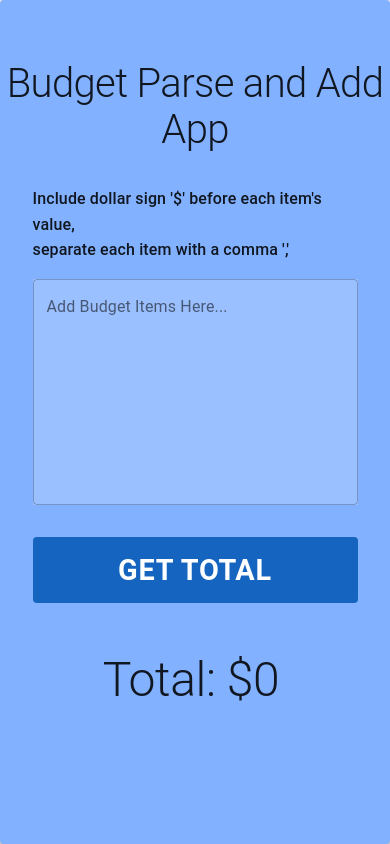
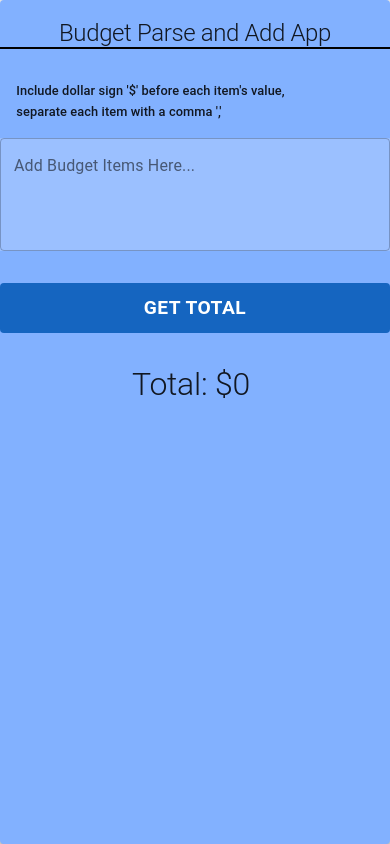
Before and after one commit to Spencer-Sch/budget-parse-and-add-app, a React (Create React App) app: page / in a window 390 px wide. Built offline with nearby package versions, Linux system fonts and the light colour scheme.

Commit message:
worked further to make the app mobile friendly

```diff
--- a/src/App.js
+++ b/src/App.js
@@ -20,11 +20,11 @@ const useStyles = makeStyles((theme) => ({
       width: '90vw',
     },
     '@media (max-width: 899px)': {
-      marginTop: '5vh',
-      height: '80vh',
+      marginTop: '8vh',
+      height: '75vh',
       width: '90vw',
     },
-    '@media (max-width: 600px)': {
+    '@media (max-width: 599px)': {
       margin: '0',
       height: '100vh',
       width: '100vw',
@@ -38,6 +38,7 @@ const useStyles = makeStyles((theme) => ({
   h1: {
     fontSize: '4rem',
     margin: '2rem 0 2rem 0',
+    borderBottom: 'solid black 2px',
     '@media (max-width: 1280px)': {
       fontSize: '3rem',
     },
@@ -48,10 +49,17 @@ const useStyles = makeStyles((theme) => ({
     '@media (max-width: 745px)': {
       fontSize: '2.5rem',
     },
+    '@media (max-width: 599px)': {
+      margin: '1.2rem 0 2rem 0',
+      fontSize: '1.5rem',
+    },
   },
   typographyInstructions: {
     '@media (max-width: 1280px)': {
       fontSize: '1rem',
+    },
+    '@media (max-width: 599px)': {
+      fontSize: '0.8rem',
     },
   },
   TextField: {
@@ -76,17 +84,24 @@ const useStyles = makeStyles((theme) => ({
       width: '18rem',
       fontSize: '1.8rem',
     },
-    '@media (max-width: 600px)': {
+    '@media (max-width: 599px)': {
       width: '100%',
+      fontSize: '1.2rem',
     },
   },
   buttonGrid: {
     margin: '2rem 0 3rem 0',
+    '@media (max-width: 599px)': {
+      margin: '2rem 0 2rem 0',
+    },
   },
   typographyTotal: {
     marginRight: '0.5rem',
     '@media (max-width: 1280px)': {
       fontSize: '3rem',
+    },
+    '@media (max-width: 599px)': {
+      fontSize: '2rem',
     },
   },
   typographyError: {
@@ -94,6 +109,9 @@ const useStyles = makeStyles((theme) => ({
     marginRight: '0.5rem',
     '@media (max-width: 1280px)': {
       fontSize: '1.5rem',
+    },
+    '@media (max-width: 599px)': {
+      fontSize: '1rem',
     },
   },
 }));
@@ -148,12 +166,12 @@ function App() {
     <Container maxWidth="lg" className={classes.container}>
       <Card elevation={10} className={classes.card}>
         <Grid container justifyContent="center" xs={12}>
-          <Grid item xs={12} justifyContent="center">
+          <Grid item xs={12} sm={10} md={8} justifyContent="center">
             <Typography variant="h1" align="center" className={classes.h1}>
               Budget Parse and Add App
             </Typography>
           </Grid>
-          <Grid container item xs={10} md={8}>
+          <Grid container item xs={11} sm={10} md={8}>
             <Typography variant="h6" className={classes.typographyInstructions}>
               Include dollar sign '$' before each item's value,&nbsp;
             </Typography>
@@ -161,7 +179,7 @@ function App() {
               separate each item with a comma ','
             </Typography>
           </Grid>
-          <Grid container item justifyContent="center" xs={10} md={8}>
+          <Grid container item justifyContent="center" xs={12} sm={10} md={8}>
             <TextField
               value={budgetString}
               onChange={(e) => setBudgetString(e.target.value)}
@@ -171,10 +189,14 @@ function App() {
               placeholder="Ex: coffee $5, gas $20, dinner $15"
               multiline
               fullWidth
-              minRows={10}
+              minRows={4}
+              maxRows={10}
               className={classes.TextField}
               inputProps={{
-                style: { overflow: 'auto', maxHeight: '11.8rem' },
+                style: {
+                  overflow: 'auto',
+                  maxHeight: '11.8rem',
+                },
               }}
             />
           </Grid>
@@ -182,7 +204,8 @@ function App() {
             container
             item
             justifyContent="center"
-            xs={10}
+            xs={12}
+            sm={10}
             className={classes.buttonGrid}
           >
             <Button
@@ -193,7 +216,7 @@ function App() {
               Get Total
             </Button>
           </Grid>
-          <Grid container item justifyContent="center" xs={10} md={12}>
+          <Grid container item justifyContent="center" xs={11} sm={10} md={12}>
             {totalElementOutput}
           </Grid>
         </Grid>
```
